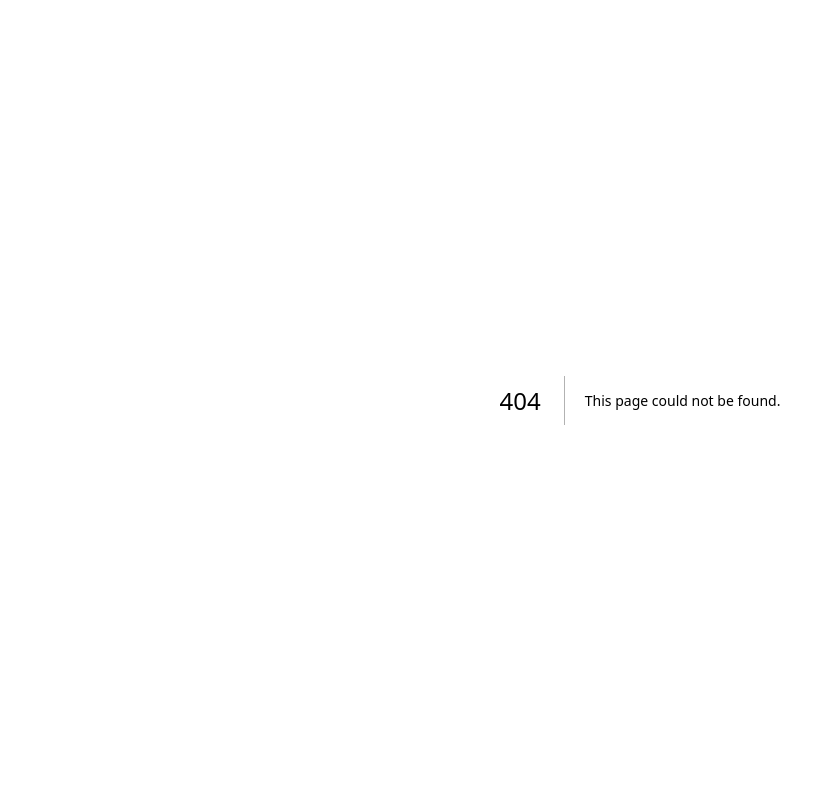
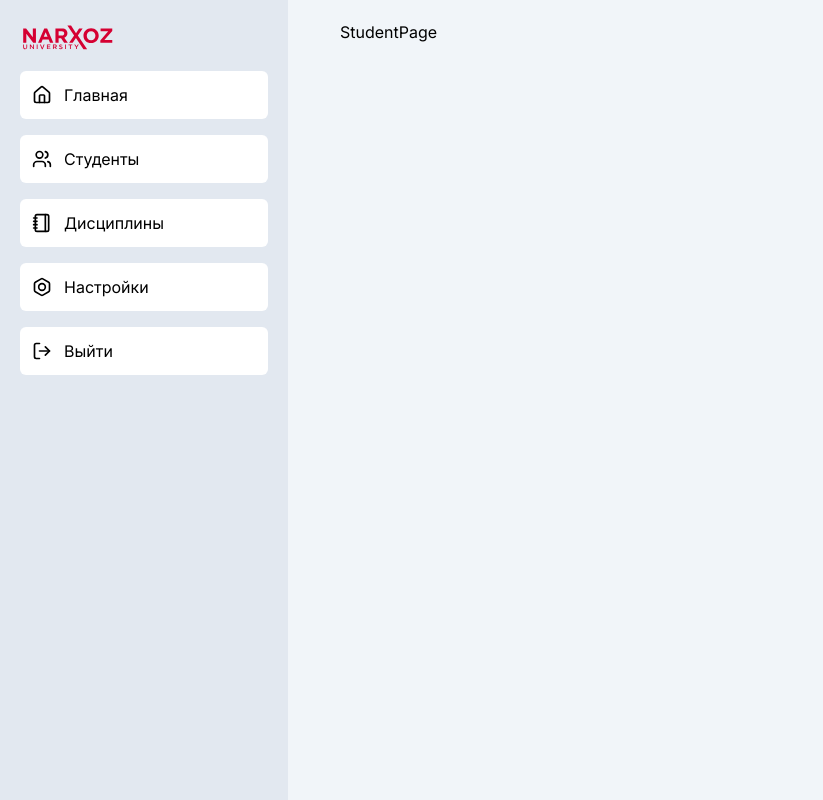
Before and after one commit to defiveninth/admin-nxsport, a Next.js app: page /admin/students in a window 1280 px wide. Before the commit this address had no page. Shown: the whole page, without its empty margins (0-823 px from the left). Built offline with nearby package versions, Linux system fonts and the light colour scheme.

Commit message:
nav arrow created

```diff
--- a/app/admin/layout.tsx
+++ b/app/admin/layout.tsx
@@ -16,19 +16,19 @@ export default function DashboardLayout({
 				<div>
 					<Image alt='icon' src={'/nx-icon.svg'} width={100} height={100} />
 				</div>
-				<Link href={''} className={S.nvItem}>
+				<Link href={'/admin'} className={S.nvItem}>
 					<Home height={20} width={20} />
 					<span>Главная</span>
 				</Link>
-				<Link href={''} className={S.nvItem}>
+				<Link href={'/admin/students'} className={S.nvItem}>
 					<Users height={20} width={20} />
 					<span>Студенты</span>
 				</Link>
-				<Link href={''} className={S.nvItem}>
+				<Link href={'/admin/disciplines'} className={S.nvItem}>
 					<Notebook height={20} width={20} />
 					<span>Дисциплины</span>
 				</Link>
-				<Link href={''} className={S.nvItem}>
+				<Link href={'/admin/settings'} className={S.nvItem}>
 					<Bolt height={20} width={20} />
 					<span>Настройки</span>
 				</Link>
@@ -37,7 +37,7 @@ export default function DashboardLayout({
 					<span>Выйти</span>
 				</button>
 			</nav>
-			<main>{children}</main>
+			<main className={S.main}>{children}</main>
 		</>
 	)
 }
--- a/app/admin/page.tsx
+++ b/app/admin/page.tsx
@@ -1,9 +1,20 @@
 import { FC } from 'react'
+import { Home } from 'lucide-react'
+import Link from 'next/link'
+
+import S from '@/styles/navBar.module.css'
+import NavArrow from '@/components/navArrow'
 
 const MainPage: FC = () => {
 	return (
 		<>
-			<main>123</main>
+			<div className={S.navBar}>
+				<NavArrow />
+				<Link className={S.navItem} href='/admin'>
+					<Home width={17} />
+					<span>Главная</span>
+				</Link>
+			</div>
 		</>
 	)
 }
--- /dev/null
+++ b/app/admin/students/page.tsx
@@ -0,0 +1,9 @@
+import { FC } from 'react'
+
+const StudentPage: FC = () => {
+	return (
+		<div>StudentPage</div>
+	)
+}
+
+export default StudentPage
--- /dev/null
+++ b/components/navArrow.tsx
@@ -0,0 +1,13 @@
+import { ChevronRight } from 'lucide-react'
+
+const NavArrow = () => {
+	return (
+		<>
+			<div>
+				<ChevronRight width={17} className='text-red-500' />
+			</div>
+		</>
+	)
+}
+
+export default NavArrow
--- /dev/null
+++ b/styles/navBar.module.css
@@ -0,0 +1,7 @@
+.navBar {
+	@apply flex gap-2 items-center;
+}
+
+.navItem {
+	@apply flex gap-2;
+}
--- a/styles/nv.module.css
+++ b/styles/nv.module.css
@@ -5,3 +5,7 @@
 .nvItem {
 	@apply bg-white p-3 rounded-md flex gap-3 items-center;
 }
+
+.main {
+	@apply ml-80  min-h-screen p-5;
+}
```
